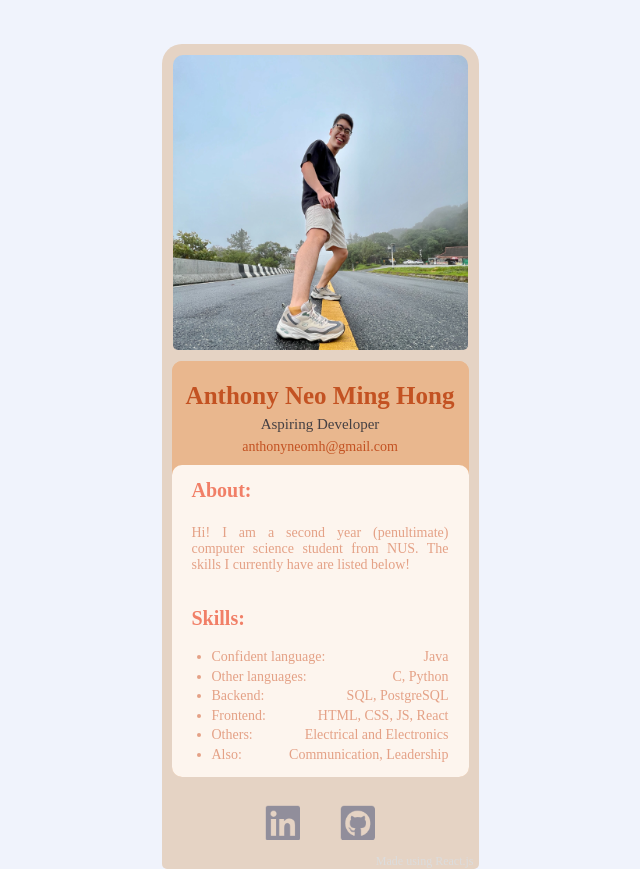
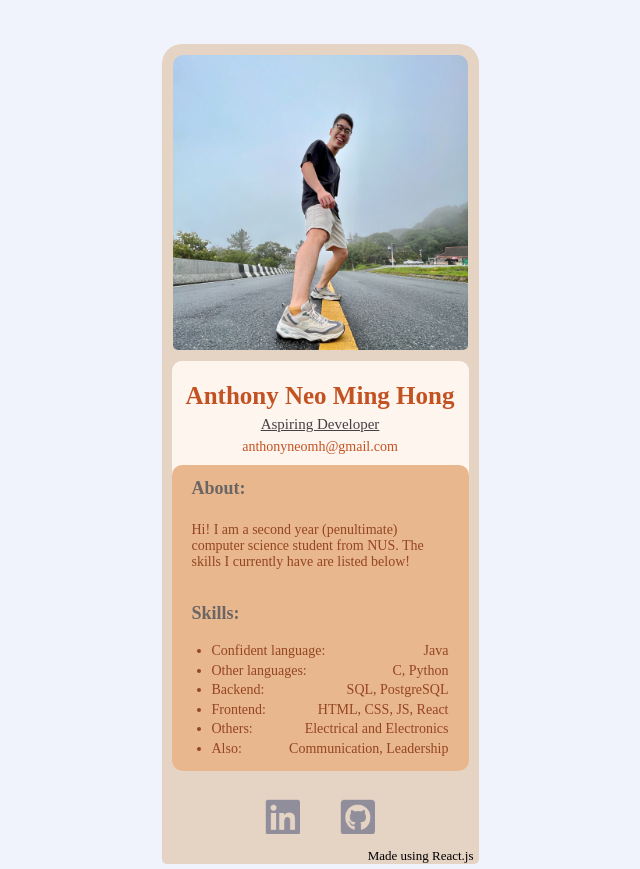
Before and after one commit to anthonynmh/my-digital-namecard, a React (Create React App) app: page / in a window 1280 px wide. Shown: the whole page, without its empty margins (320-960 px from the left). Built offline with nearby package versions, Linux system fonts and the light colour scheme.

Commit message:
Update stylesheet

```diff
--- a/src/style.css
+++ b/src/style.css
@@ -11,22 +11,12 @@ body {
 
 .app {
     max-width: 317px;
+    /*max-width: 340px;*/
     /*background: #1A1B21;*/
     background-color: #E5D3C4;
     margin: 44px auto 0px auto;
     border-radius: 20px 20px 20px 20px;
 }
-
-/*
-.profile--container {
-    background-color:#23252C;
-    background-color: #DFD3C3;
-    padding: 10px;
-    outline: 10px solid #1A1B21;
-    margin: 10px;
-    border-radius: 20px 20px 10px 10px;
-}
-*/
 
 .profile--container {
     padding: 11px;
@@ -44,17 +34,16 @@ body {
 
 .mainContent {
     display: block;
-    background: #e9b78e;
-
-    /*background: #FDF5EE;*/
-    /*background-color: #1A1B21;*/
+    /*background: #e9b78e;*/
+    background: #FDF5EE;
 
     margin: 0px 10px;
     border-radius: 10px;
 }
 
 .info--main {
-    background: #e9b78e;
+    /*background: #e9b78e;*/
+    background: #FDF5EE;
     border-radius: 10px 10px 0px 0px;
 }
 
@@ -73,6 +62,7 @@ body {
     padding-top: 6px;
     font-size: 15px;
     text-align: center;
+    text-decoration: underline;
     /*color: #F3BF99;*/
     color: #454043;
 }
@@ -118,8 +108,9 @@ body {
 }
 
 .email > p {
-    display: inline-flex;
-    position: absolute;
+    /*display: inline-flex;*/
+    /*position: absolute;*/
+
     margin: 0;
     margin-top: 8px;
     margin-left: 117px;
@@ -128,23 +119,25 @@ body {
 .info--extra {
     width: auto;
     margin-top: 0px;
-    background: #FDF5EE;
+    /*background: #FDF5EE;*/
+    background: #e9b78e;
+
     border-radius: 10px 10px 10px 10px;
 }
 
 .info--extra h3 {
     /*color: #F5F5F5;*/
-    color: #F17F67;
+    color: #6b6563;
     padding-top: 10px;
     margin: 0px 20px;
-    font-size: 20px;
+    font-size: 18px;
     line-height: 150%;
 }
 
 .info--extra p {
     font-size: 14px;
     /*color: #DCDCDC;*/
-    color: #E4A186;
+    color: #944523;
     margin: 0px 20px;
     padding-top: 0px;
 }
@@ -152,16 +145,20 @@ body {
 .about > p {
     margin: 20px;
     /*margin-bottom: 27px;*/
-    text-align: justify;
     line-height: normal;
+    white-space: pre-wrap;
+}
+
+.about--thoughts {
+    text-align: center;
 }
 
 .skills-container > ul {
     margin-bottom: 12px;
     font-size: 14px;
     line-height: 140%;
-    /*color: #DCDCDC;*/
-    color: #E4A186;
+
+    color: #944523;
     padding-bottom: 12px;
 }
 
@@ -192,8 +189,8 @@ body {
 }
 
 .credit {
-    color: #DCDCDC;
-    font-size: 12px;
+    color: black;
+    font-size: 13px;
     text-align: right;
     margin: 0px;
     border-radius: 0px 0px 5px 5px;
```
